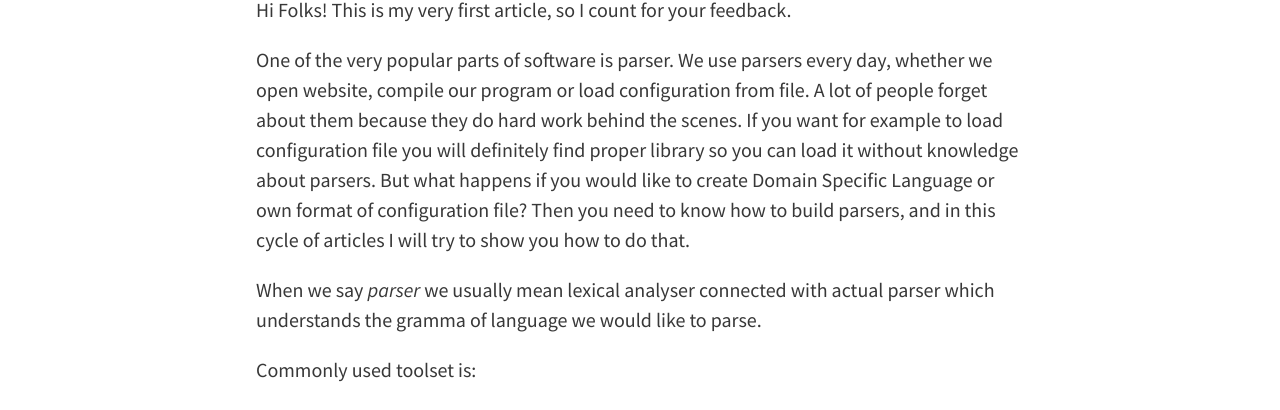
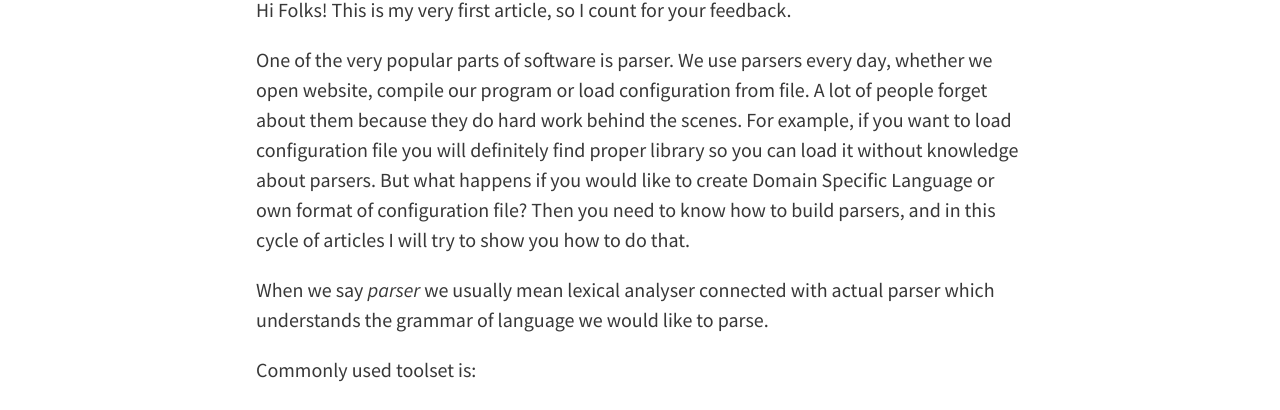
Before and after one commit to krzysztof-magosa/blog, a Jekyll site: the page built from _posts/2016-01-16-first-steps-with-parsers.md, in a window 1280 px wide and 900 px high. Shown: the part 322-732 px from the top of the window. Built offline with Jekyll 4.4.1, drawn with Linux system fonts in a browser that asks for light colours; nearby versions of some CDN libraries; Markdown is read by kramdown in place of the engine named in the settings; some of the changed text lies outside the part shown.

Commit message:
fix some mistakes ;)

````diff
--- a/_posts/2016-01-16-first-steps-with-parsers.md
+++ b/_posts/2016-01-16-first-steps-with-parsers.md
@@ -9,13 +9,13 @@ This is my very first article, so I count for your feedback.
 One of the very popular parts of software is parser.
 We use parsers every day, whether we open website, compile our program or load configuration from file.
 A lot of people forget about them because they do hard work behind the scenes.
-If you want for example to load configuration file you will definitely find proper library so you can
+For example, if you want to load configuration file you will definitely find proper library so you can
 load it without knowledge about parsers. But what happens if you would like to create
 Domain Specific Language or own format of configuration file? Then you need to know how to build
 parsers, and in this cycle of articles I will try to show you how to do that.
 
 When we say _parser_ we usually mean lexical analyser connected with actual parser which understands
-the gramma of language we would like to parse.
+the grammar of language we would like to parse.
 
 Commonly used toolset is:
 
@@ -80,7 +80,7 @@ We will use C function _atoi_ which converts string into a integer.
 
 Rules for our lexer are ready, that's sufficient to parse very simple mathematican formulas.
 
-Now let's define our gramma - list of rules how tokens can be used with each other.
+Now let's define our grammar - list of rules how tokens can be used with each other.
 In the input of our program we expect list of cases to calculate:
 
 ```
@@ -122,7 +122,7 @@ We need one more thing, declare tokens so _yacc_ knows which ones will be used.
 This list if also used to generate file `y.tab.h` which is used by _lex_.
 By using consts defined in this file _lex_ communicates with _yacc_.
 
-I've saved my lexical rules into file `main.l` and gramma into `main.y`.
+I've saved my lexical rules into file `main.l` and grammar into `main.y`.
 Let's compile that.
 
 ```
````
